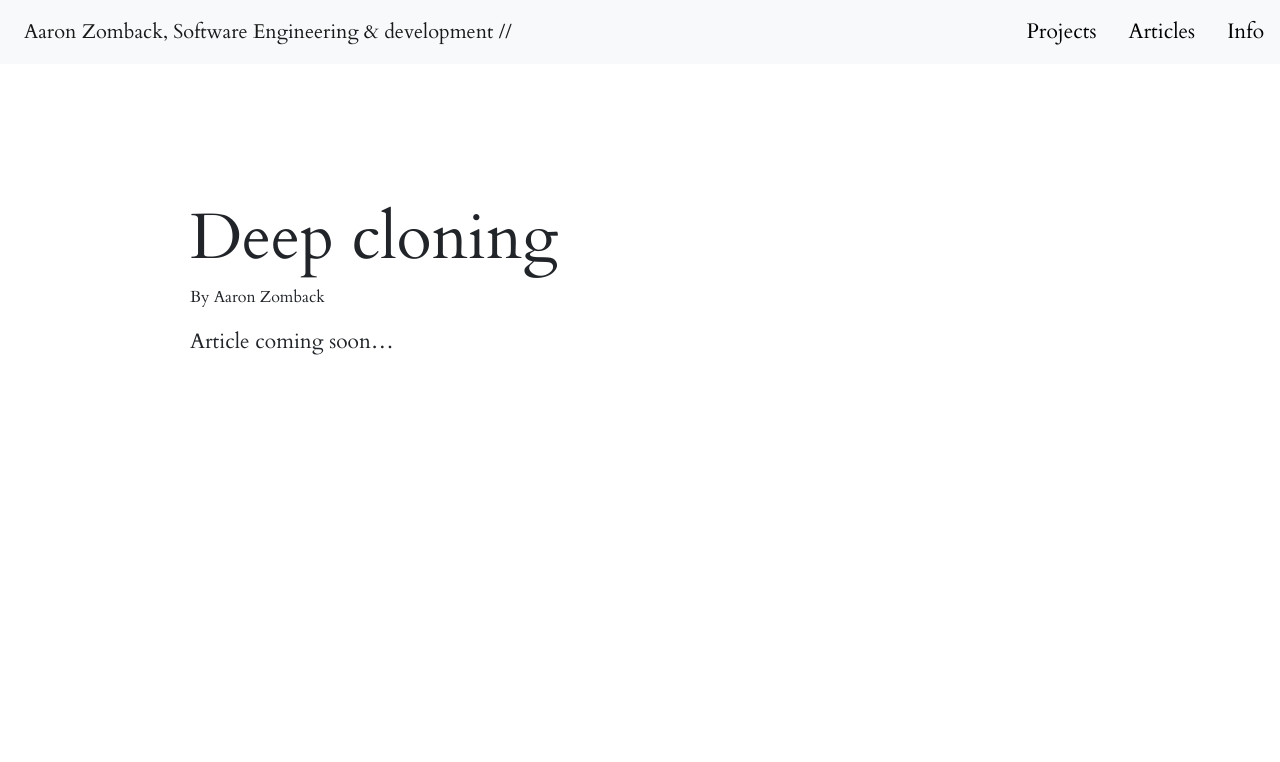
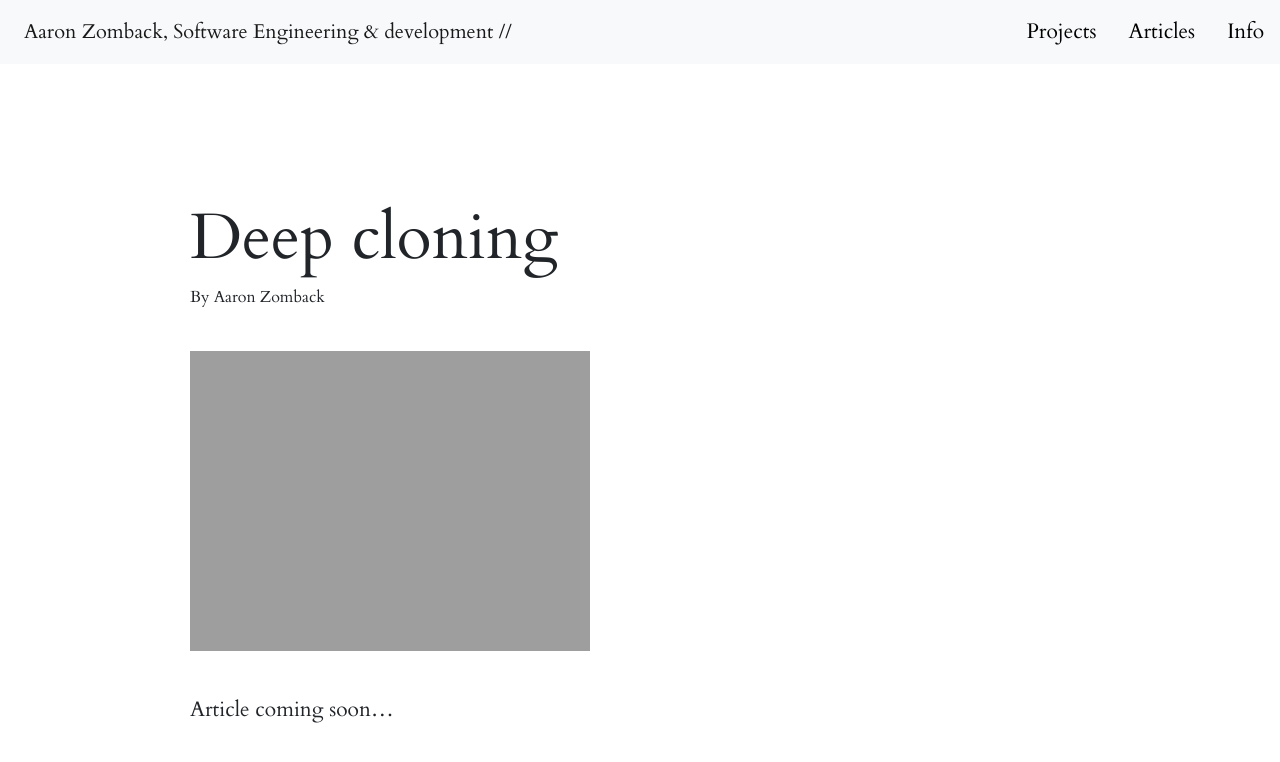
Before and after one commit to aaronzomback/design-portfolio, a Jekyll site: the page built from _posts/2020-08-26-deep-cloning.markdown, in a window 1280 px wide. Shown: the top 762 px of the page. Built offline with Jekyll 4.4.1, drawn with Linux system fonts in a browser that asks for light colours; nearby versions of some CDN libraries.

Commit message:
Updated Deep Cloning

```diff
--- a/_posts/2020-08-26-deep-cloning.markdown
+++ b/_posts/2020-08-26-deep-cloning.markdown
@@ -3,4 +3,6 @@ title: Deep cloning
 date: 2020-08-26 00:00:00 Z
 ---
 
+![matthew-cabret-ub1sSvJ_Tbs-unsplash (1).jpg](/uploads/matthew-cabret-ub1sSvJ_Tbs-unsplash%20(1).jpg)
+
 Article coming soon...
```
